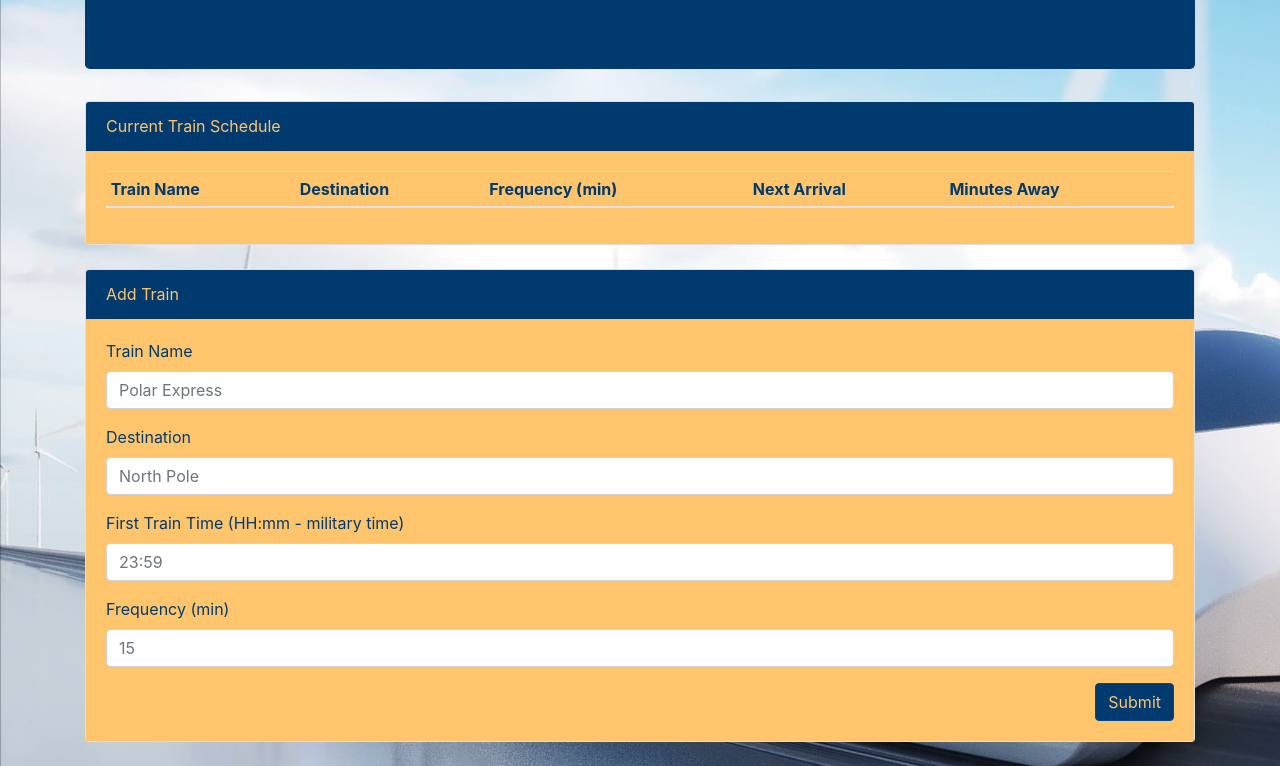
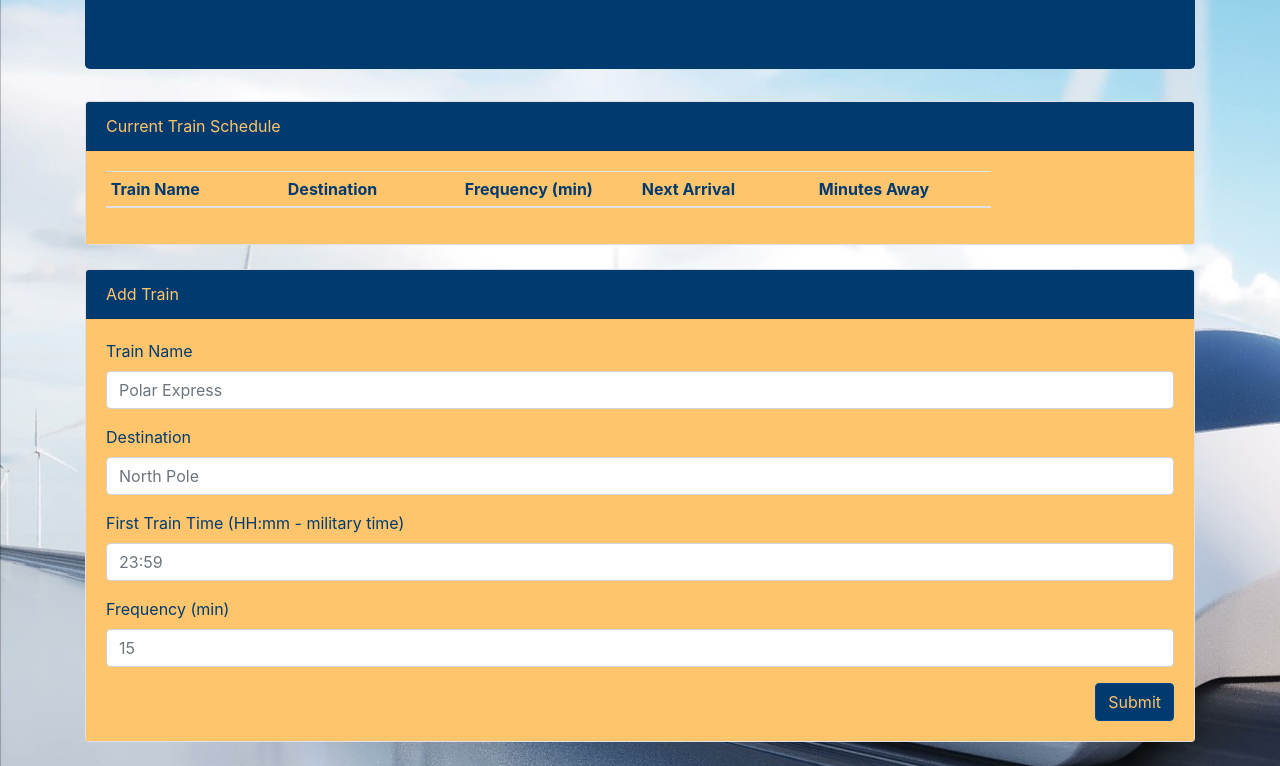
Before and after one commit to novakjason/choo-choo, a plain HTML site: page index.html in a window 1280 px wide. Shown: the part 147-913 px from the top of the page. Drawn offline with nearby package versions, Linux system fonts and the light colour scheme.

Commit message:
Adjusted style sheet to match correct table id #train-table.

```diff
--- a/assets/css/style.css
+++ b/assets/css/style.css
@@ -3,7 +3,7 @@ body {
 }
 
 
-#employee-table th, td {
+#train-table th, td {
     display: inline-block;
     width: 16.575%;
 }
```
